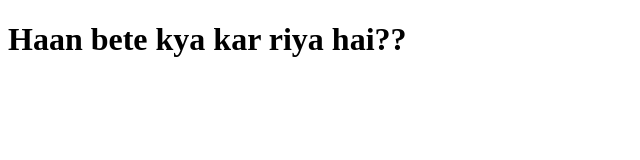
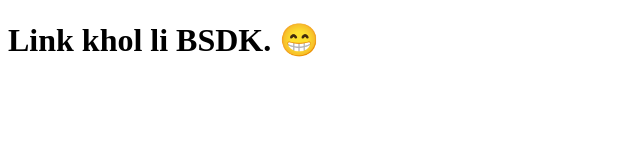
Before and after one commit to sooryansh77/BroCodeJS, a plain HTML site: page BroCode/index.html in a window 1280 px wide. Shown: the whole page, without its empty margins (0-640 px from the left). Drawn offline with Linux system fonts and the light colour scheme.

Commit message:
Changed message for Rahul

```diff
--- a/BroCode/index.html
+++ b/BroCode/index.html
@@ -11,7 +11,7 @@
 <body>
 
 
-    <h1>Haan bete kya kar riya hai?? </h1>
+    <h1>Link khol li BSDK. 😁</h1>
     <script src="index.js"></script>
 </body>
 
```
